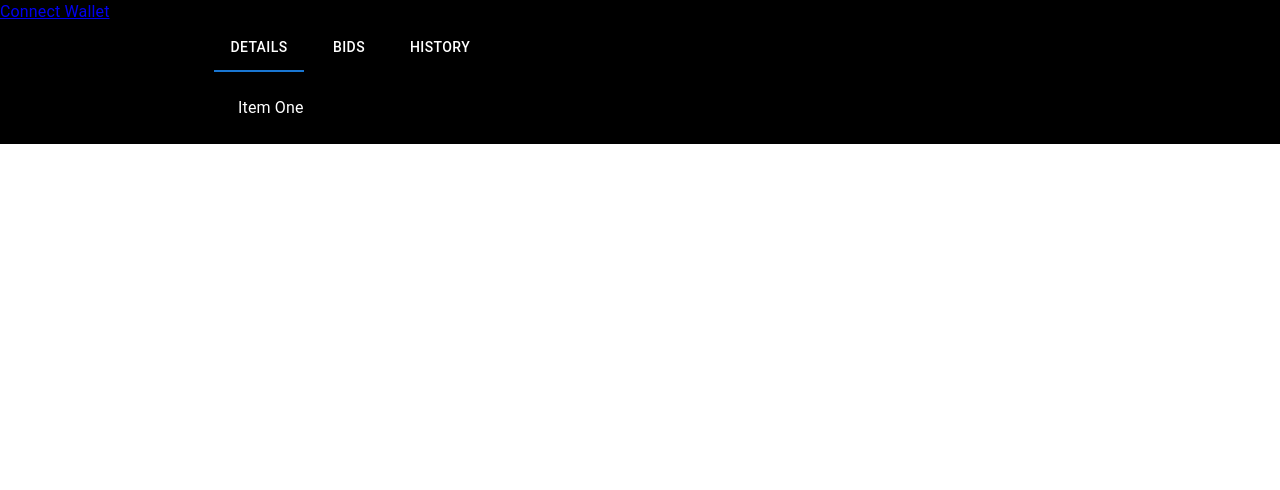
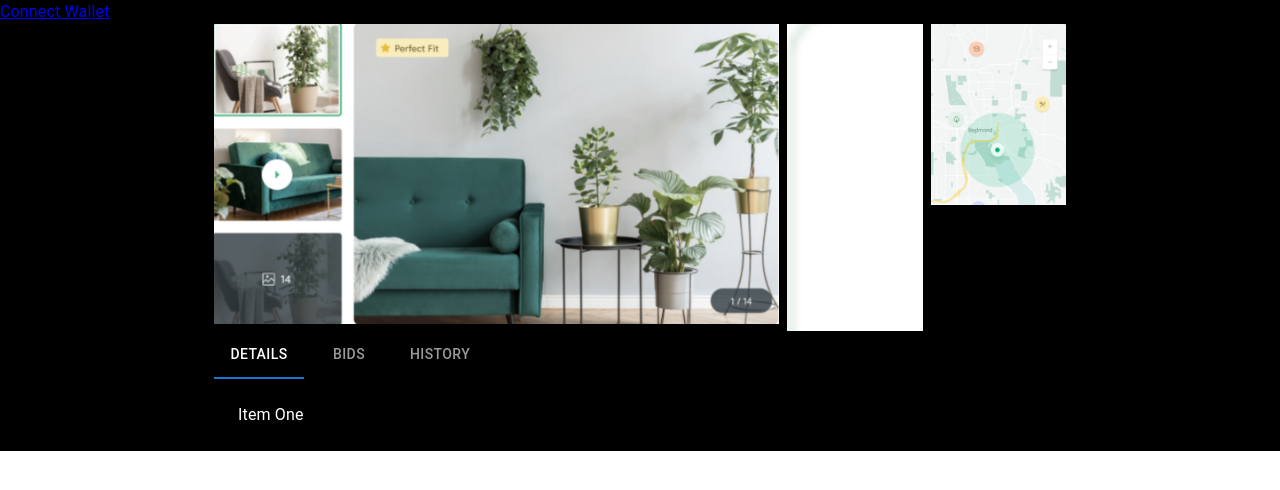
Before and after one commit to Rinkesh-PG/pg3landers, a React (Create React App) app: page / in a window 1280 px wide. Shown: the top 490 px of the page. Built offline with nearby package versions, Linux system fonts and the light colour scheme; no server answers.

Commit message:
WIP for image

```diff
--- a/src/pages/Home.js
+++ b/src/pages/Home.js
@@ -1,8 +1,12 @@
 import React, { useEffect, useState } from "react";
-import { Box, Container, Tab, Tabs } from "@mui/material";
+import { Box, Container, Grid, Paper, Tab, Tabs } from "@mui/material";
 import axios from "axios";
 
 import HomeTabPanel from "../modules/home/components/HomeTabPanel";
+import image1 from "../image-1.png";
+import image2 from "../image-2.png";
+import image3 from "../image-3.png";
+import * as url from "url";
 
 const a11yProps = index => {
   return {
@@ -24,8 +28,6 @@ const Home = () => {
     getData();
   }, []);
 
-  console.log(initialData);
-
   const handleChange = (event, val) => {
     setValue(val);
   };
@@ -38,15 +40,38 @@ const Home = () => {
       }}
     >
       <a href="/wallet">Connect Wallet</a>
-      <Box></Box>
+
       <Container maxWidth="md">
+        <Box sx={{ flexGrow: 1, overflow: "hidden" }}>
+          <Grid container spacing={1}>
+            <Grid item xs={4} md={8}>
+              <Box sx={{ width: "100%" }}>
+                <img style={{ width: "100%" }} src={image1} alt="Listing" />
+              </Box>
+            </Grid>
+            <Grid item xs={4} md={2}>
+              <Box
+                sx={{
+                  width: "100%",
+                  height: "100%",
+                  backgroundImage: `url(${image3})`,
+                }}
+              ></Box>
+            </Grid>
+            <Grid item xs={4} md={2}>
+              <Box>
+                <img style={{ width: "100%" }} src={image2} alt="Map" />
+              </Box>
+            </Grid>
+          </Grid>
+        </Box>
         <Box sx={{ width: "100%" }}>
           <Box>
             <Tabs
               value={value}
               onChange={handleChange}
-              textColor="white"
               aria-label="basic tabs example"
+              textColor={"inherit"}
             >
               <Tab label="Details" {...a11yProps(0)} />
               <Tab label="Bids" {...a11yProps(1)} />
```
